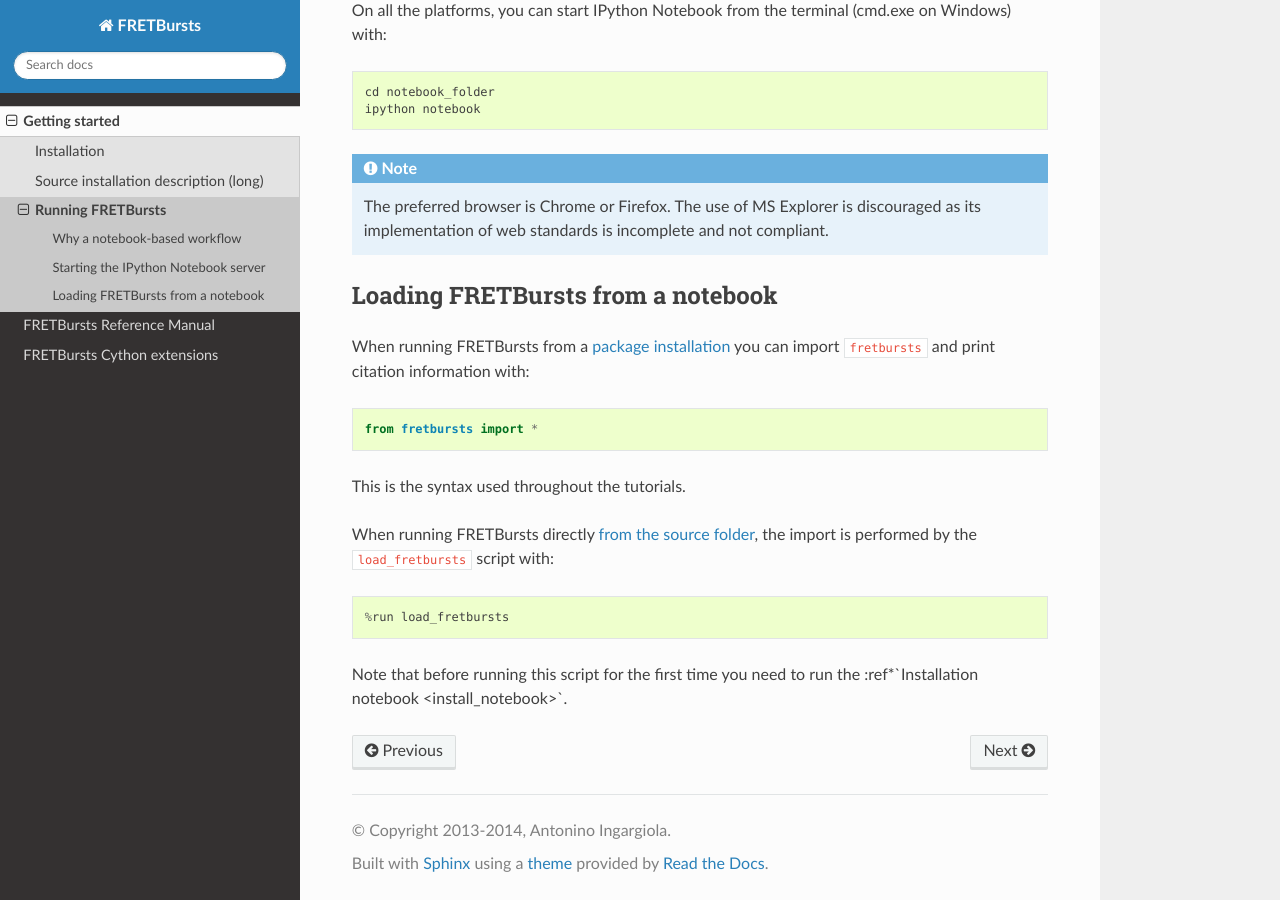
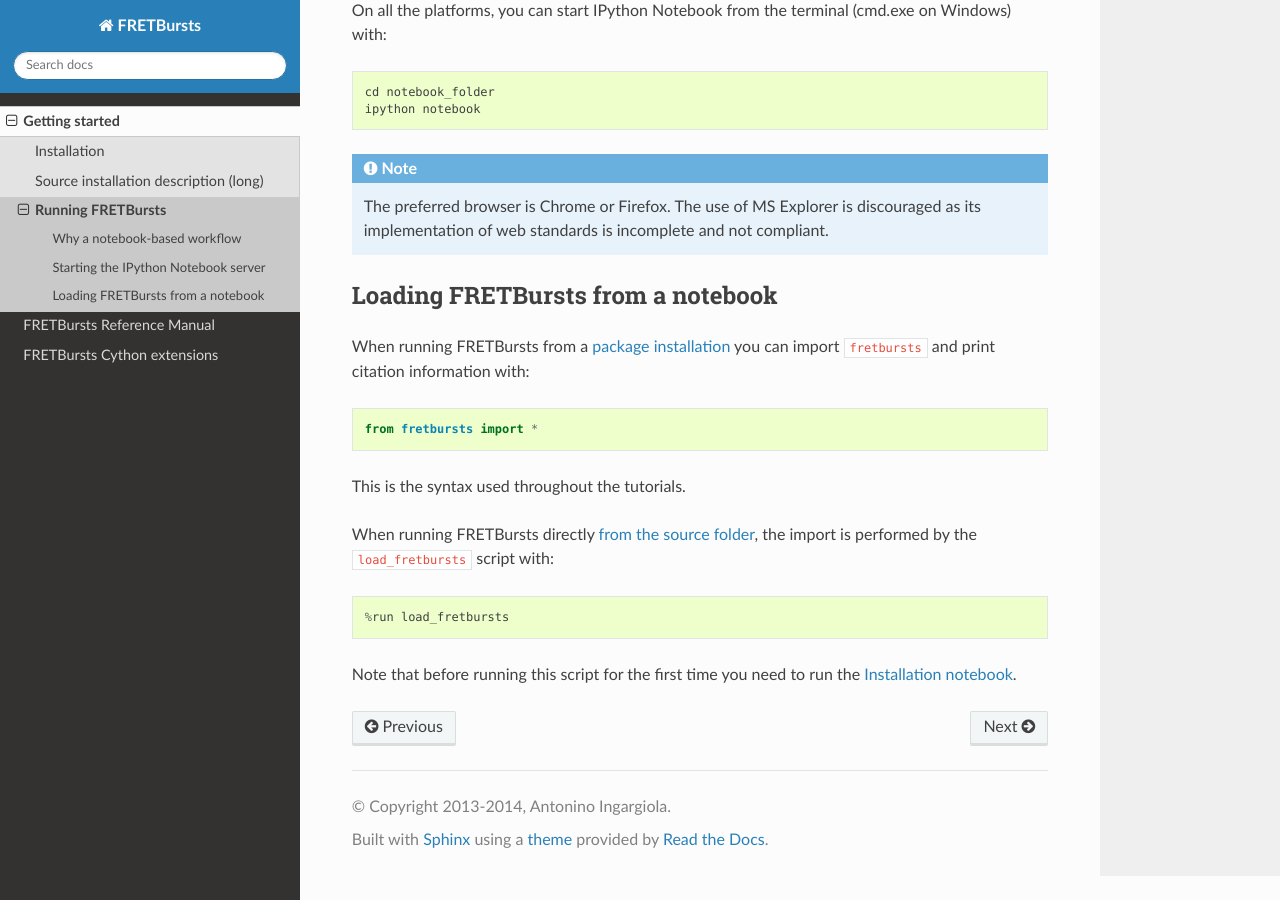
Before and after one commit to tritemio/FRETBursts, a Sphinx documentation site: the page built from docs/source/notebook_workflow.rst, in a window 1280 px wide and 900 px high, scrolled down 801 px. Built offline with Sphinx 7.4.7 and the Read the Docs theme 2.0.0, drawn with Linux system fonts in a browser that asks for light colours; the version number could not be read and is left out.

Commit message:
Update notebook_workflow.rst

```diff
--- a/docs/source/notebook_workflow.rst
+++ b/docs/source/notebook_workflow.rst
@@ -65,4 +65,4 @@
     %run load_fretbursts
 
 Note that before running this script for the first time you need to run the
-:ref*`Installation notebook <install_notebook>`.
+:ref:`Installation notebook <install_notebook>`.
```
